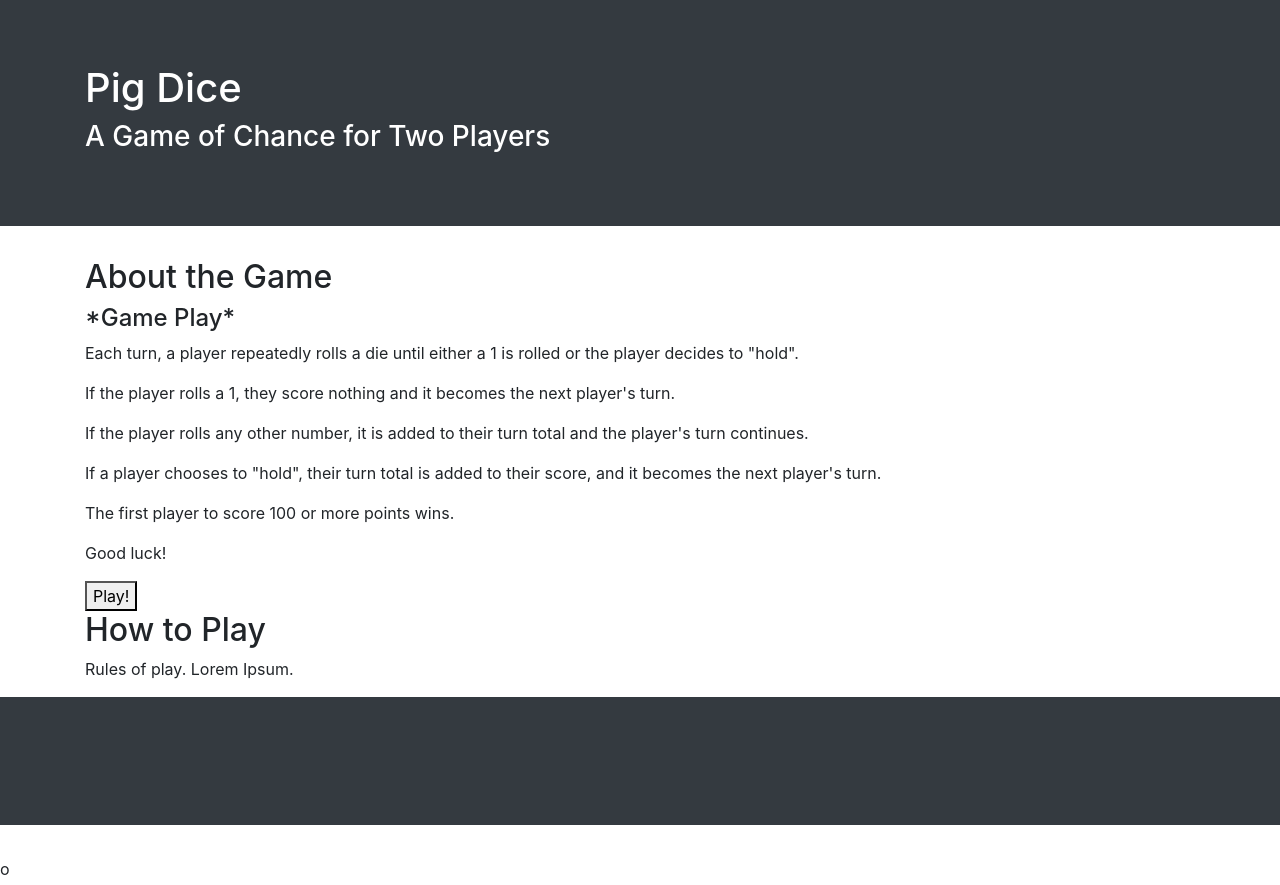
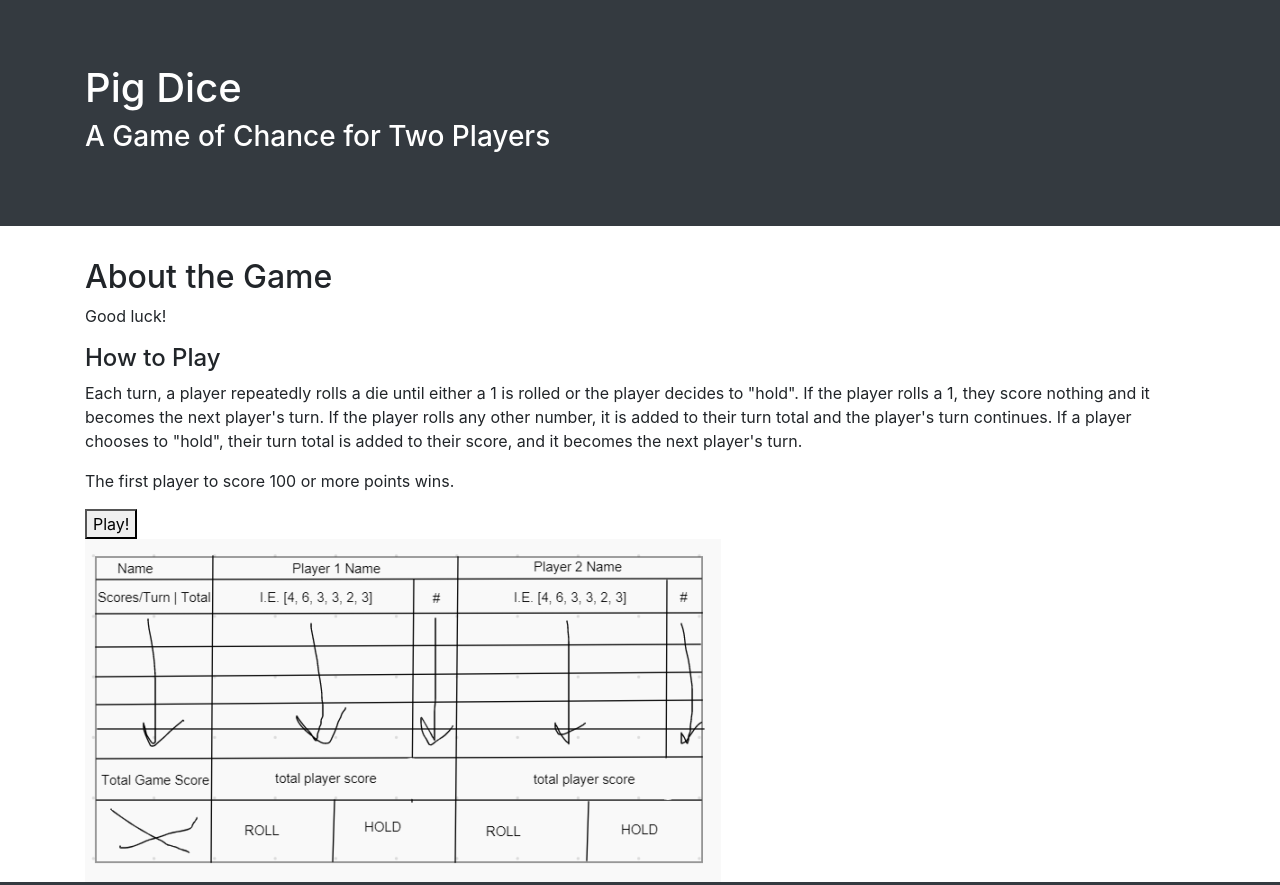
Before and after one commit to dani-t-codes/pig-dice, a plain HTML site: page index.html in a window 1280 px wide. Shown: the top 885 px of the page. Drawn offline with Linux system fonts and the light colour scheme.

Commit message:
Add a placeholder mockup image of the score card table, add playerTurnScore & totalPlayerScore to tests, adjust syntax error on scripts
Co-authored-by: Taylor Baker <yao_shmitz17@yahoo.com>
Co-authored-by: Shannon Grantski <72650879+grantskis@users.noreply.github.com>

```diff
--- a/index.html
+++ b/index.html
@@ -23,24 +23,29 @@
     <!--About the Game-->
     <div>
       <h2>About the Game</h2>
-      <h4>*Game Play*</h4>
-      <p>Each turn, a player repeatedly rolls a die until either a 1 is rolled or the player decides to "hold".</p>
-      <p>If the player rolls a 1, they score nothing and it becomes the next player's turn.</p>
-      <p>If the player rolls any other number, it is added to their turn total and the player's turn continues.</p>
-      <p>If a player chooses to "hold", their turn total is added to their score, and it becomes the next player's turn.</p>
-      <p>The first player to score 100 or more points wins. </p>
+
       <p>Good luck!</p>
-      <button id="play-button" type="submit">Play!</button>
+
     </div>
     <!--How to Play-->
     <div>
-      <h2>How to Play</h2>
-      <p>Rules of play. Lorem Ipsum.</p>
+      <h4>How to Play</h4>
+      <p>
+        Each turn, a player repeatedly rolls a die until either a 1 is rolled or the player decides to "hold". If the player rolls a 1, they score nothing and it becomes the next player's turn. If the player rolls any other number, it is added to their turn total and the player's turn continues. If a player chooses to "hold", their turn total is added to their score, and it becomes the next player's turn.
+      </p>
+      <p>The first player to score 100 or more points wins. </p>
     </div>
     <!--Play Button-->
     <div>
+      <button id="play-button" type="submit">Play!</button>
+      <!--Extra Credit: making the button centered and large on the page-->
     </div>
     <!--Actual Game...-->
+    <!-- Dice Shtuff then ... !-->
+    <table id="scoreCard">
+      <!-- div columns here-->
+      <img src="images/turn-table.png" alt="A picture of the columns that will be added into page...eventually.">
+    </table>
     <div>
       <!--...Would Go Here-->
     </div>
--- a/js/scripts.js
+++ b/js/scripts.js
@@ -4,7 +4,8 @@ clickPlay()
 //Game Page UI
 players = [];
   playerName || playerX
-  playerTurn return Boolean
+  if (playerTurn(X)) {
+    return Boolean};
 
 scoreBoard
   turnRolls
```
Also changed, not shown: README.md, images/turn-table.png (added).
